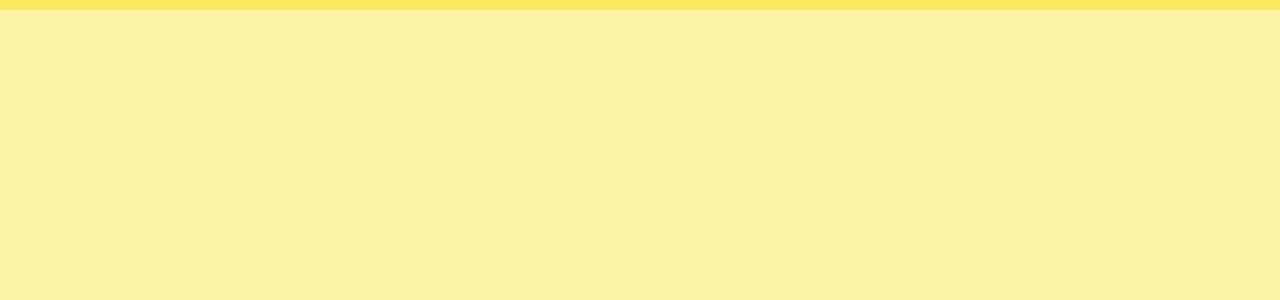
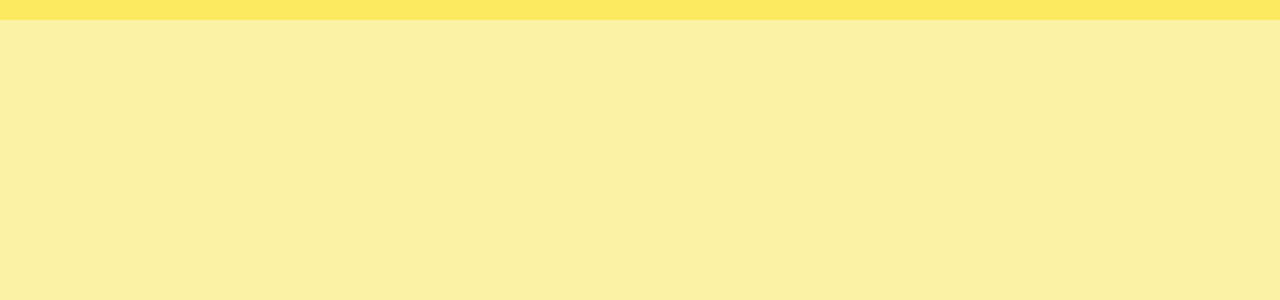
Before and after one commit to Rem-Blove/utloos-note-text, a Vue app: page / in a window 1280 px wide. Shown: the top 300 px of the page. Built offline with nearby package versions, Linux system fonts and the light colour scheme.

Commit message:
feat: 完成拖拽功能

```diff
--- a/src/App.vue
+++ b/src/App.vue
@@ -1,30 +1,10 @@
 <script setup lang="ts"></script>
 
 <template>
-  <div class="flex  h-full flex-col text-black">
-    <div class="h-2.5 cursor-move bg-[#fbe961]" />
-    <div class="flex-1 bg-[#fdf3a7] p-1 outline-none" contenteditable />
+  <div class="flex h-full flex-col text-black">
+    <div class="drag h-5 cursor-move bg-[#fbe961]" />
+    <div class="no-drag flex-1 bg-[#fdf3a7] p-2 outline-none" contenteditable />
   </div>
 </template>
 
-<style scoped>
-/* .note {
-  box-shadow: 0 0 5px #00000080;
-  width: 100vw;
-  height: 100vh;
-  color: #333;
-  background: #fdf3a7;
-}
-.move-bar {
-  background: #fbe961;
-  height: 10px;
-  cursor: move;
-}
-.content p {
-  margin: 1em 0;
-  padding: 0.5em;
-}
-.content {
-  outline: none;
-} */
-</style>
+<style scoped></style>
--- a/src/assets/styles/global.css
+++ b/src/assets/styles/global.css
@@ -6,3 +6,10 @@ body,
   width: 100%;
   height: 100%;
 }
+
+.drag {
+  -webkit-app-region: drag;
+}
+.no-drag {
+  -webkit-app-region: no-drag;
+}
```
